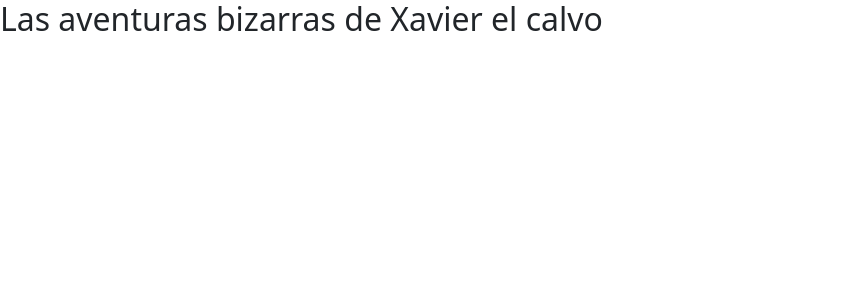
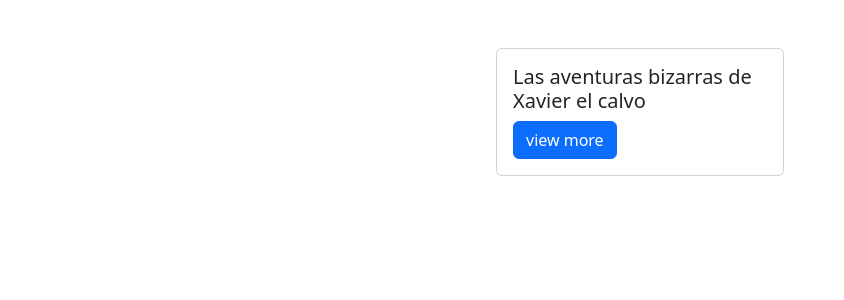
Before and after one commit to CesarTracana/blog_foofighters, a Django app: template templates/home.html in a window 1280 px wide. Shown: the top 300 px of the page, without its empty margins (0-844 px from the left). Run offline with Django 5.2, Linux system fonts and the light colour scheme; the template is opened without the code that fills it: values that come from a table or form of the project are taken from there, others are empty; data comes from the database, SQL or seed files in the repository.

Commit message:
godstart

```diff
--- a/templates/home.html
+++ b/templates/home.html
@@ -1,11 +1,21 @@
 {% extends "base.html" %}
 
 {% block content %}
-    {% for post in post_list %}
+    <div class="d-flex justify-content-center">
+        <div>
+            {% for post in post_list %}
 
-        <div class="post-entry">
-            <h2>{{post.title}}</h2>
-        </div>
+            <div class="card m-5" style="width: 18rem;">
+                <div class="card-body">
+                    <h5 class="card-title">{{post.title}}</h5>
+                <a href="{% url 'post_delete' post.pk %}" class="btn btn-primary">view more</a>
+                </div>
+            </div>
 
     {% endfor %}
-{% endblock content %}
+        </div>
+    </div>
+
+
+
+    {% endblock content %}
```
